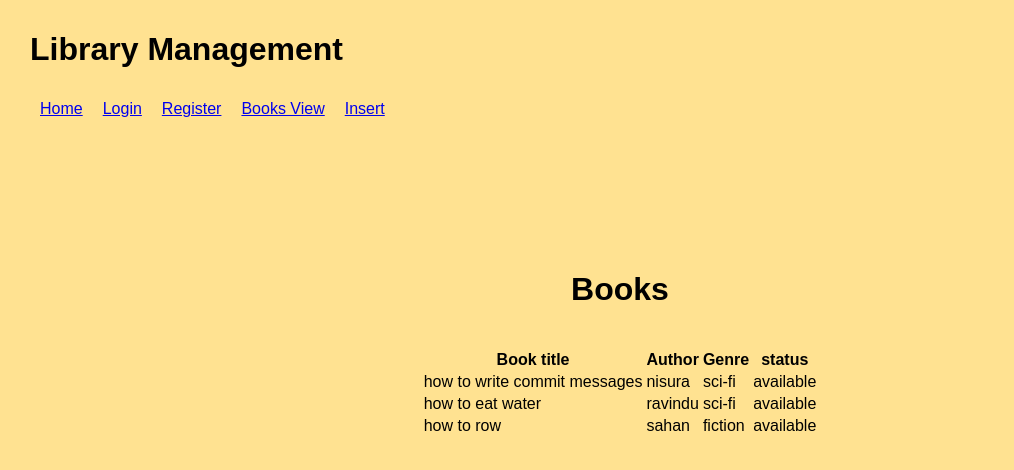
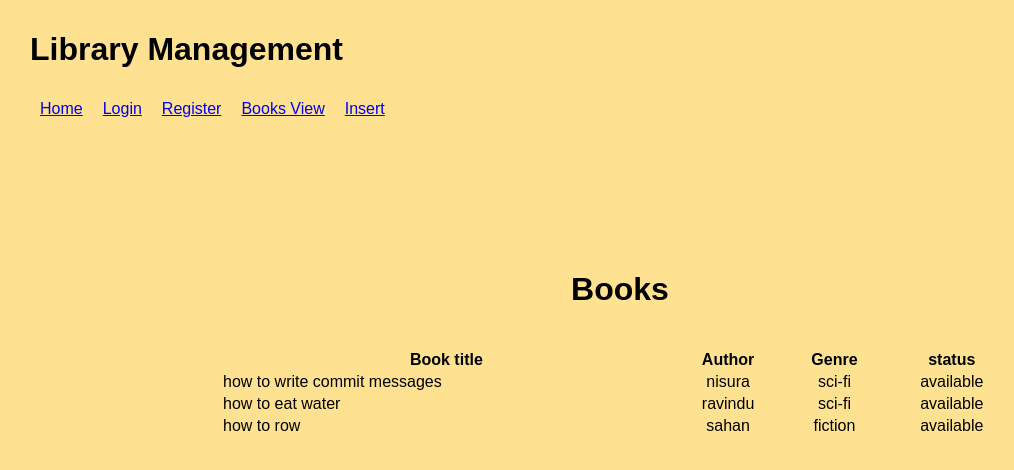
Before and after one commit to razzy23/mern, a React (Create React App) app in the folder client/: page /bookview in a window 1280 px wide. Shown: the top 470 px of the page, without its empty margins (20-1034 px from the left). Built offline with nearby package versions, Linux system fonts and the light colour scheme.

Commit message:
random edits

```diff
--- a/client/src/pages/bookview.js
+++ b/client/src/pages/bookview.js
@@ -36,22 +36,22 @@ function App() {
             height: '50vh', display: 'flex', justifyContent: 'center', alignItems: 'center', flexDirection: 'column'
         }}>
             <h1 onClick={booksview}>Books</h1><br/>
-            <table id='xtable' >
+            <table id='xtable' style={{width:"800px",textAlign:'center'}} >
                 <tr><th>Book title</th><th>Author</th><th>Genre</th><th>status</th></tr>
                 <tr>
-                    <td>how to write commit messages</td>
+                    <td style={{textAlign:'left'}}>how to write commit messages</td>
                     <td>nisura</td>
                     <td >sci-fi</td>
                     <td>available</td>
                 </tr>
                 <tr>
-                    <td>how to eat water</td>
+                    <td style={{textAlign:'left'}}>how to eat water</td>
                     <td>ravindu</td>
                     <td >sci-fi</td>
                     <td>available</td>
                 </tr>
                 <tr>
-                    <td>how to row</td>
+                    <td style={{textAlign:'left'}}>how to row</td>
                     <td>sahan</td>
                     <td >fiction</td>
                     <td>available</td>
--- a/client/src/pages/landing.js
+++ b/client/src/pages/landing.js
@@ -7,7 +7,7 @@ function App() {
 
     return (
         <div style={{
-            height: '50vh', display: 'flex', justifyContent: 'center', alignItems: 'center', flexDirection: 'column',backgroundColor:'#D8D9CF',fontSize:"30px"
+            height: '50vh', display: 'flex', justifyContent: 'center', alignItems: 'center', flexDirection: 'column',backgroundColor:'#abcdef',fontSize:"30px"
           }}>
             <h2>Welcome to the online library portal</h2>
         </div>
```
